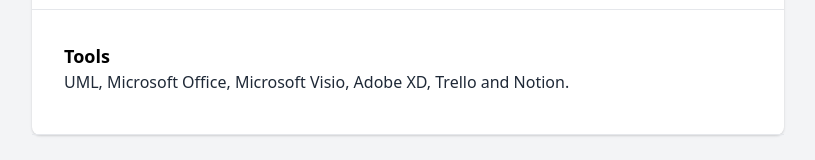
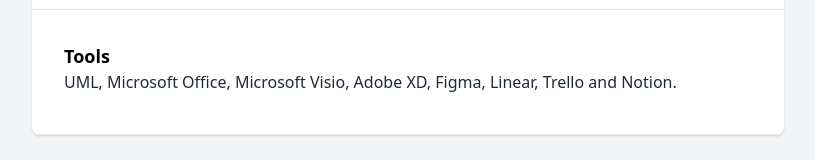
Before and after one commit to venusvavadiya/venusvavadiya.github.io, a Next.js app: page / in a window 1280 px wide. Shown: the part 3158-3318 px from the top of the page, without its empty margins (232-1047 px from the left). Built offline with nearby package versions, Linux system fonts and the light colour scheme.

Commit message:
chore: update

```diff
--- a/content/index.js
+++ b/content/index.js
@@ -16,7 +16,7 @@
 
   {
     title: "Tools",
-    subtitle: "UML, Microsoft Office, Microsoft Visio, Adobe XD, Trello and Notion.",
+    subtitle: "UML, Microsoft Office, Microsoft Visio, Adobe XD, Figma, Linear, Trello and Notion.",
   },
 ];
 
```
